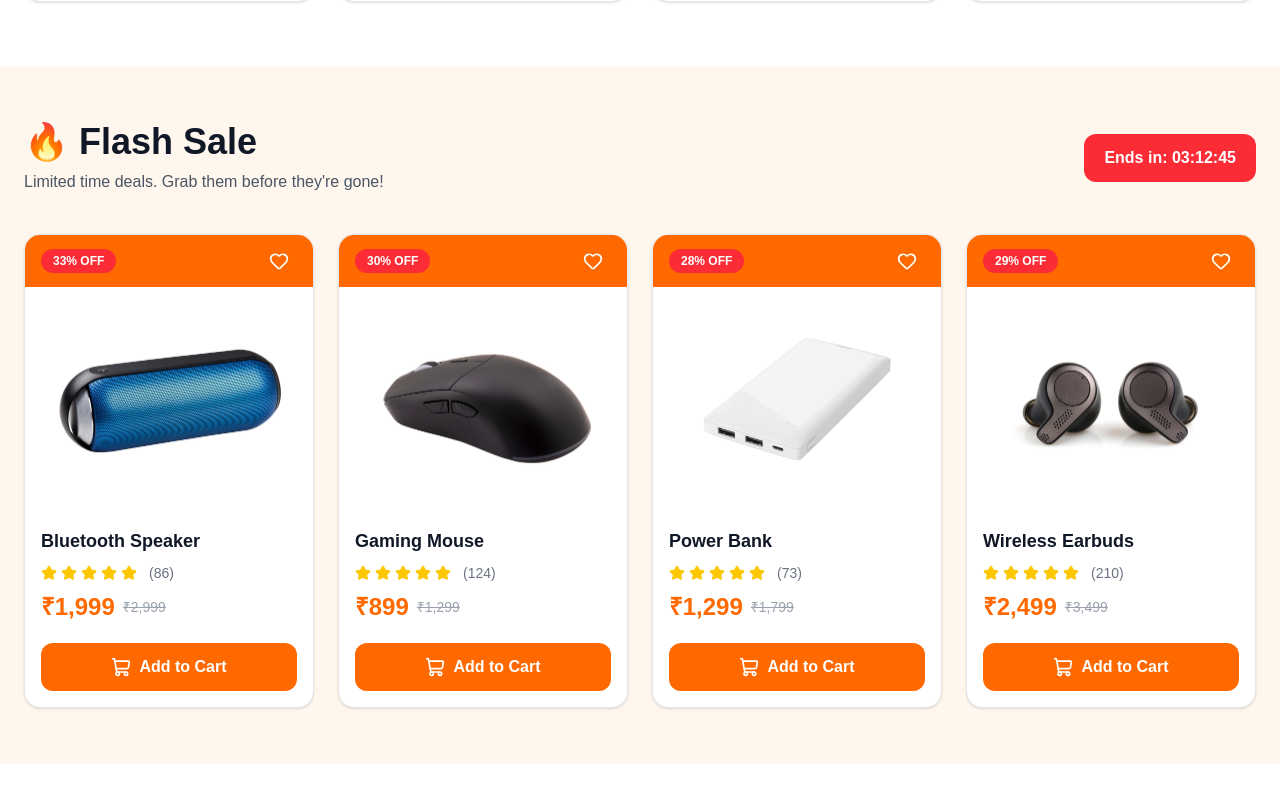
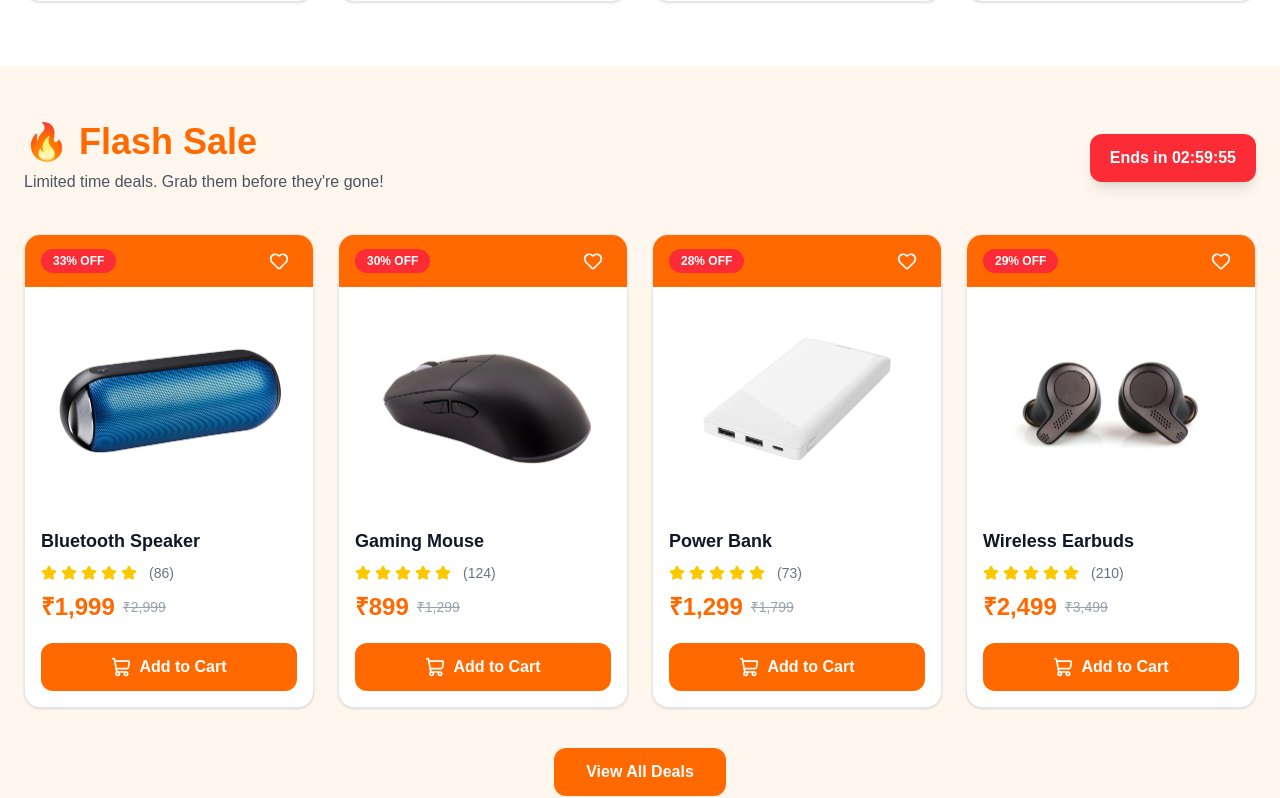
Before and after one commit to Sunil2505/Kotoze, a Next.js app: page / in a window 1280 px wide. Shown: the part 1443-2241 px from the top of the page. Built offline with nearby package versions, Linux system fonts and the light colour scheme.

Commit message:
Add Flash Sale section with countdown

```diff
--- /dev/null
+++ b/src/components/Countdown.tsx
@@ -0,0 +1,25 @@
+"use client";
+
+import { useEffect, useState } from "react";
+
+export default function Countdown() {
+  const [timeLeft, setTimeLeft] = useState(3 * 60 * 60); // 3 hours
+
+  useEffect(() => {
+    const timer = setInterval(() => {
+      setTimeLeft((prev) => (prev > 0 ? prev - 1 : 3 * 60 * 60));
+    }, 1000);
+
+    return () => clearInterval(timer);
+  }, []);
+
+  const hours = String(Math.floor(timeLeft / 3600)).padStart(2, "0");
+  const minutes = String(Math.floor((timeLeft % 3600) / 60)).padStart(2, "0");
+  const seconds = String(timeLeft % 60).padStart(2, "0");
+
+  return (
+    <div className="rounded-xl bg-red-500 px-5 py-3 font-bold text-white shadow-lg">
+      Ends in {hours}:{minutes}:{seconds}
+    </div>
+  );
+}
--- a/src/components/FlashSale.tsx
+++ b/src/components/FlashSale.tsx
@@ -1,4 +1,5 @@
 import ProductCard from "./ProductCard";
+import Countdown from "./Countdown";
 
 const flashSaleProducts = [
   {
@@ -43,9 +44,10 @@ export default function FlashSale() {
   return (
     <section className="bg-orange-50 py-14">
       <div className="mx-auto max-w-7xl px-6">
+        {/* Header */}
         <div className="mb-10 flex items-center justify-between">
           <div>
-            <h2 className="text-4xl font-bold text-gray-900">
+            <h2 className="text-4xl font-extrabold text-orange-500">
               🔥 Flash Sale
             </h2>
 
@@ -54,11 +56,10 @@ export default function FlashSale() {
             </p>
           </div>
 
-          <div className="rounded-xl bg-red-500 px-5 py-3 font-bold text-white">
-            Ends in: 03:12:45
-          </div>
+          <Countdown />
         </div>
 
+        {/* Products */}
         <div className="grid gap-6 sm:grid-cols-2 lg:grid-cols-4">
           {flashSaleProducts.map((product) => (
             <ProductCard
@@ -67,6 +68,13 @@ export default function FlashSale() {
             />
           ))}
         </div>
+
+        {/* View All */}
+        <div className="mt-10 text-center">
+          <button className="rounded-xl bg-orange-500 px-8 py-3 font-semibold text-white transition-all duration-300 hover:bg-orange-600 hover:shadow-lg">
+            View All Deals
+          </button>
+        </div>
       </div>
     </section>
   );
```
